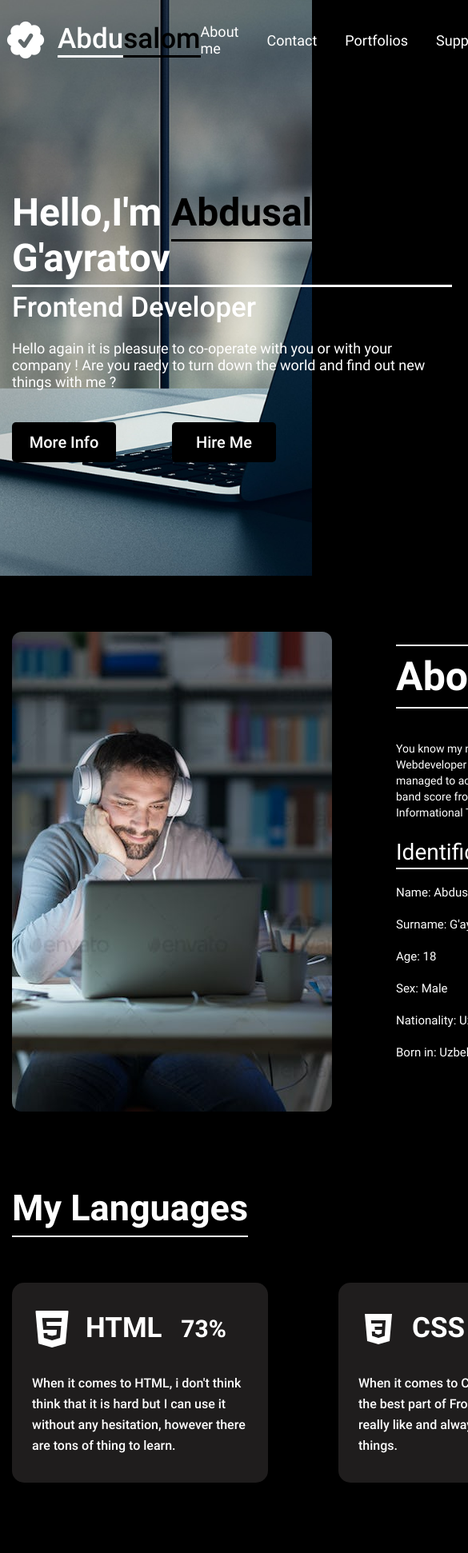
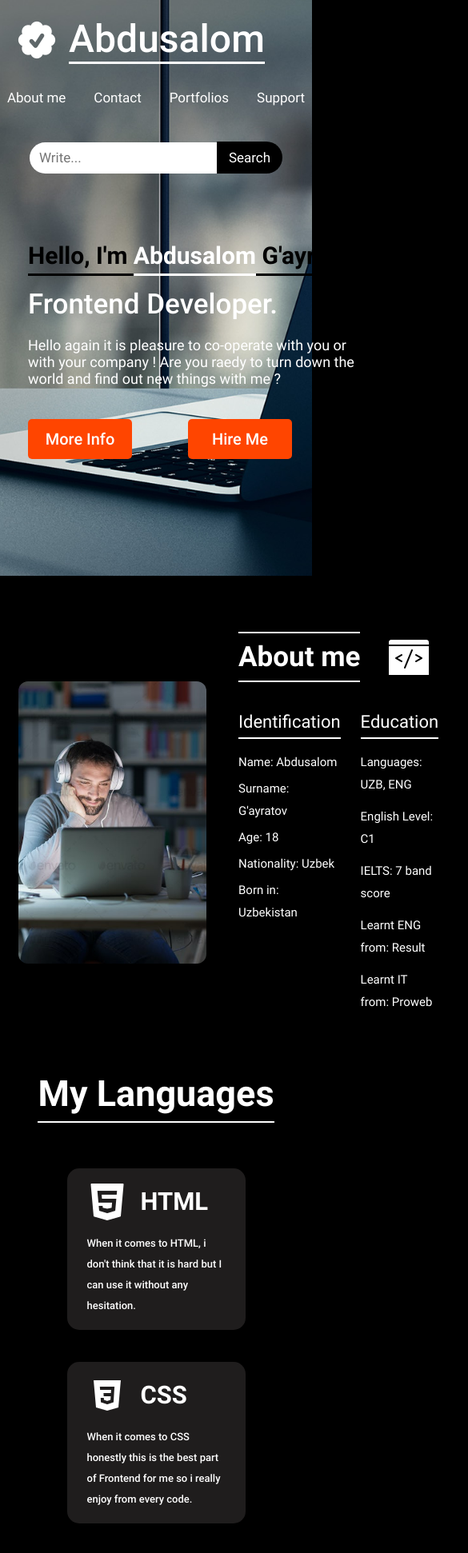
Before and after one commit to gayratovabdusalom/partfolio2, a plain HTML site: page index.html in a window 390 px wide. Shown: the top 1942 px of the page at 80% size, 585 px wide, since content can reach past the window. Drawn offline with Linux system fonts and the light colour scheme.

Commit message:
finished

```diff
--- a/index.html
+++ b/index.html
@@ -6,6 +6,7 @@
     <meta name="viewport" content="width=device-width, initial-scale=1.0">
     <title>About Me</title>
     <link rel="stylesheet" href="styles/main.css">
+    <link rel="stylesheet" href="./styles/media.css">
 </head>
 <body>
 
@@ -37,8 +38,8 @@
       </nav>
       <div class="header__box container">
          <div class="info__box">
-            <h1 class="box-about__title">Hello,I'm <span class="name2">Abdusalom</span> G'ayratov</h1>
-            <h1 class="box-about__title2">Frontend Developer</h1>
+            <h1 class="box-about__title">Hello, I'm <span class="name2">Abdusalom</span> G'ayratov</h1>
+            <h1 class="box-about__title2">Frontend Developer.</h1>
             <p class="box-about__text">Hello again it is pleasure to co-operate with you or with your company ! Are you raedy to turn down the world and find out new things with me ?</p>
             <div class="box-about__items">
                 <button class="about-items__btn">More Info</button>
@@ -56,7 +57,7 @@
                 <h1 class="moreInfo__title">About me</h1>
                 <img src="./images/icon2.png" alt="" class="moreInfo__img">
             </div>
-            <p class="moreInfo__text">You know my name and when it comes to me I'm 18 years old.I work as a Webdeveloper and study at Inha university at the same time.Since now i have  managed to achieve some valualable and benefitial achievements such as my 7 band score from IELTS in 2023 hovewer it doesn't compare to starting courses of Informational Technologies! I beleive that was my best choice.</p>
+            <p class="moreInfo__text">You know my name and when it comes to me I'm 18 years old.I work as a Webdeveloper and study at PDP university at the same time.Since now i have  managed to achieve some valualable and benefitial achievements such as my 7 band score from IELTS in 2023 hovewer it doesn't compare to starting courses of Informational Technologies! I beleive that was my best choice.</p>
             <div class="moreInfo__box">
                <div class="id">
                   <h2 class="id__title">Identification</h2>
@@ -64,7 +65,6 @@
                      <li class="id__link">Name: Abdusalom</li>
                      <li class="id__link">Surname: G'ayratov</li>
                      <li class="id__link">Age: 18</li>
-                     <li class="id__link">Sex: Male</li>
                      <li class="id__link">Nationality: Uzbek</li>
                      <li class="id__link">Born in: Uzbekistan</li>
                   </ul>
@@ -72,11 +72,11 @@
                <div class="education">
                   <h2 class="education__title">Education</h2>
                   <ul class="education__list">
-                     <li class="education__link"> Languages: Uzbek, English</li>
+                     <li class="education__link"> Languages: UZB, ENG</li>
                      <li class="education__link">English Level: C1</li>
                      <li class="education__link">IELTS: 7 band score</li>
-                     <li class="education__link">Educated Place English: Result</li>
-                     <li class="education__link">Educated Place IT: Proweb</li>
+                     <li class="education__link">Learnt ENG from: Result</li>
+                     <li class="education__link">Learnt IT from: Proweb</li>
                   </ul>
                </div>
                <div class="interests">
@@ -102,14 +102,14 @@
                   <img src="./images/html icon2.png" alt="">
                   <h1 class="special-img__title">HTML <span class="persentage">73%</span></h1>
                </div>
-               <p class="box-items__text">When it comes to HTML, i don't think think that it is hard but I can use it without any hesitation, however there are tons of thing to learn.</p>
+               <p class="box-items__text">When it comes to HTML, i don't think that it is hard but I can use it without any hesitation.</p>
             </div>
             <div class="services-box__items">
                <div class="special__img">
                   <img src="./images/css white.png" alt="">
                   <h1 class="special-img__title">CSS <span class="persentage">82%</span></h1>
                </div>
-               <p class="box-items__text">When it comes to CSS honestly this is the best part of Frontend for me so i really like and always try to learn new things.</p>
+               <p class="box-items__text">When it comes to CSS honestly this is the best part of Frontend for me so i really enjoy from every code.</p>
             </div>
             <div class="services-box__items">
                <div class="special__img">
@@ -147,7 +147,7 @@
                </div>
                <div class="myWorks__items">
                   <img src="./images/Hotel-Joomla-Template-600x500.jpg" alt="" class="myWorks__img">
-                  <h1 class="myWorks__title2">Books</h1>
+                  <h1 class="myWorks__title2">Hotel.</h1>
                   <!-- <p class="myWorks__text">Lorem ipsum dolor sit amet consectetur adipisicing elit. Doloremque sit unde ab neque quia debitis, repellat asperiores quidem reprehenderit? Harum.</p> -->
                   <button class="myWorks__btn"><a href="" class="myWorks__link">Visit For More</a></button>
                </div>
@@ -164,7 +164,7 @@
               <a href="https://t.me/Ridiculous_05" class="footer__top-box_link"><img src="./images/icons8-telegram-logo-50.png" alt=""></a>
               <a href="https://instagram.com/im.gayra1ov?igshid=OGQ5ZDc2ODk2ZA==" class="footer__top-box_link"><img src="./images/icons8-instagram-50.png" alt=""></a>
               <a href="Upworkspecial16@gmail.com" class="footer__top-box_link"><img src="./images/icons8-email-50.png" alt=""></a>
-              <a href="https://gayratovabdusalom.github.io/Portfolio-About-Me/" class="footer__top-box_link"><img src="./images/icons8-github-50.png" alt=""></a>
+              <a href="https://gayratovabdusalom.github.io/partfolio/" class="footer__top-box_link"><img src="./images/icons8-github-50.png" alt=""></a>
               <a href="#!" class="footer__top-box_link"><img src="./images/icons8-facebook-50.png" alt=""></a>
               <a href="#!" class="footer__top-box_link"><img src="./images/icons8-twitter-50.png" alt=""></a>
            </div>
--- /dev/null
+++ b/styles/media.css
@@ -0,0 +1,334 @@
+@media (max-width:1400px){
+
+}
+@media (max-width:1200px){
+    .services__box {
+        column-gap: 60px;
+    }
+}
+@media (max-width:992px){
+
+    .container{
+        max-width: 970px;
+    }
+
+    .services-box__items{
+        width: 260px;
+        height: 225px;
+    }
+
+    .box-items__text{
+        width: 206px;
+        font-size: 14px;
+    }
+
+    .special-img__title{
+        font-size: 30px;
+    }
+
+    .special__img{
+        margin-bottom: 14px;
+    }
+
+    .moreInfo__text{
+        width: 420px;
+    }
+
+    .id__title ,.education__title ,.interests__title{
+        font-size: 22px;
+    }
+
+    .navbar {
+        justify-content: center;
+        column-gap: 35px;
+    }
+
+    .navbar__link{
+        font-size: 17px
+    }
+
+    .navbar-box__title {
+        font-size: 30px;
+    }
+
+    .name {
+        font-size: 32px;
+    }
+
+    #input{
+        height: 39px;
+    }
+
+    .navbar-box2__btn{
+        height: 40px;
+    }
+
+    .myWorks__img {
+        width: 400px;
+        height: 320px;
+    }
+
+    .myWorks__box{
+        row-gap: 22px;
+    }
+
+    .box__left ,.box__right{
+        column-gap: 55px;
+    }
+
+    .myWorks__title2 {
+        left: 77px;
+    }
+
+    .myWorks__title3 {
+        left: 44px;
+    }
+}
+@media (max-width:768px) {
+
+    .services__box {
+        column-gap: 20px;
+    }
+
+    .info__box {
+        margin-top: 67px;
+        margin-left: 20px;
+    }
+
+    .navbar{
+        flex-direction: column;
+        row-gap: 30px;
+    }
+
+    .navbar__box{
+        margin-left: -45px;
+    }
+    .name{
+        color: white;
+        border-color: white;
+        font-size: 48px;
+    }
+
+    .navbar-box__title {
+        font-size: 48px;
+    }
+
+    .navbar__list{
+        margin-bottom: 15px;
+    }
+
+    .information__img{
+        max-width: 300px;
+    }
+
+    .box-about__text {
+        width: 420px;
+    }
+
+    .box-about__title{
+        font-size: 40px;
+    }
+
+    .name2{
+        font-size: 40px;
+        color: white;
+        border-color: white;
+    }
+
+    .box-about__title2{
+        color: black;
+    }
+
+    .information{
+        column-gap: 40px;
+    }
+
+    .moreInfo__title {
+        font-size: 35px;
+    }
+
+    .moreInfo__text{
+        width: 320px;
+        /* margin-bottom: -15px; */
+        padding-top: 24px;
+    }
+
+    .interests{
+        display: none;
+    }
+
+    .moreInfo__box{
+        column-gap: 52px;
+    }
+
+    .information__img {
+        margin-left: 20px;
+    }
+
+    .services-box__items{
+        width: 223px;
+        height: 202px;
+    }
+
+    .services__box {
+        column-gap: 30px;
+    }
+
+    .special-img__title {
+        font-size: 31px;
+    }
+
+    .persentage {
+        display: none;
+    }
+
+    .box-items__text {
+        width: 179px;
+        font-size: 13px;
+    }
+
+    .myWorks__img {
+        width: 321px;
+        height: 255px;
+    }
+
+    .myWorks__title2 {
+        left: 51px;
+        font-size: 35px;
+    }
+
+    .myWorks__title3 {
+        font-size: 35px;
+        left: 37px;
+        padding: 20px 35px;
+    }
+
+    .footer__top-box{
+        column-gap: 38px;
+    }
+
+    .myWorks{
+        margin-top: 25px;
+    }
+
+    .box-about__title {
+        font-size: 40px;
+        color: white;
+        border-color: kwhite;
+    }
+
+    .box-about__title2 {
+        color: black;
+    }
+}
+
+
+
+
+
+@media (max-width:576px){
+
+    .box-about__title {
+        font-size: 30px;
+    }
+
+    .name2{
+        font-size: 30px;
+    }
+
+    .box-about__title2 {
+        color: white;
+    }
+
+    .box-about__title {
+       color: black;
+       border-color: black;
+    }
+
+    .moreInfo__text{
+        font-size: 12px;
+    }
+
+    .moreInfo__text {
+        display: none;
+    }
+
+    .moreInfo__items{
+        /* display: none; */
+        column-gap: 36px;
+        margin-bottom: 40px;
+    }
+
+    .information__img {
+        max-width: 235px;
+        margin-left: 8px;
+    }
+
+    .moreInfo__box {
+        column-gap: 25px;
+    }
+
+    .id__list{
+        row-gap: 5px;
+    }
+
+    .services {
+        height: 896px;
+        display: flex;
+        justify-content: center;
+        align-items: center;
+    }
+
+    .services__box {
+        display: flex;
+        justify-content: center;
+        align-items: center;
+        flex-direction: column;
+        row-gap: 40px;
+    }
+
+    .myWorks__img {
+        width: 200px;
+        height: 174px;
+    }
+
+    .myWorks__title3 {
+        font-size: 20px;
+        left: 37px;
+        padding: 24px 16px;
+        height: 55px;
+        top: 55px;
+    }
+
+    .myWorks__title2 {
+        left: 38px;
+        font-size: 21px;
+        height: 50px;
+        padding: 8px 33px;
+        top: 55px;
+    }
+
+    .box-about__title2 {
+        color: white;
+        padding-top: 15px;
+    }
+
+    .about-items__btn {
+        background: orangered;
+        color: white;
+    }
+
+    .about-items__btn:hover {
+        /* background: #ff004f; */
+        background: black;
+        color: white;
+    }
+
+    .footer__top-box {
+        column-gap: 16px;
+    }
+}
+
+/* @media (max-width:400px){
+
+} */
```
